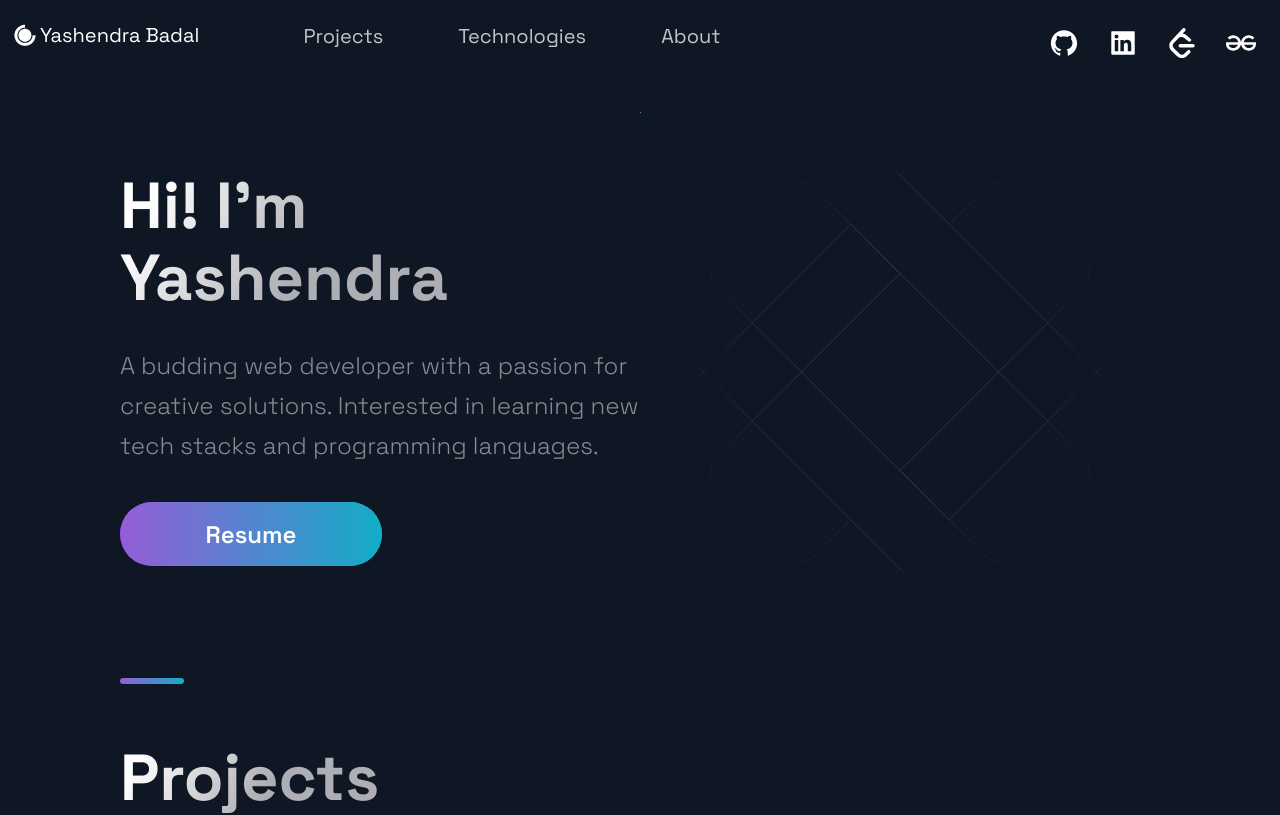
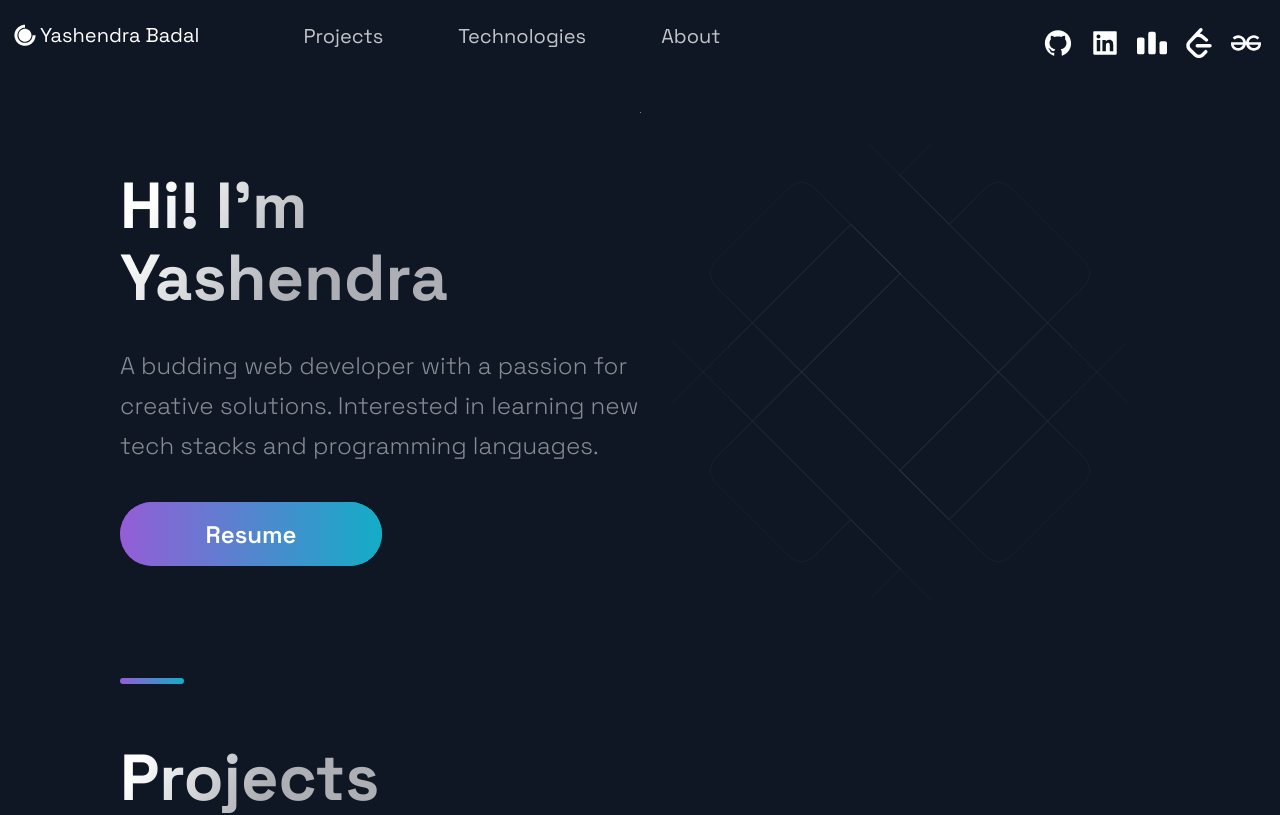
Before and after one commit to ybpheno16/Yashendra-Portfolio, a Next.js app: page / in a window 1280 px wide. Shown: the top 815 px of the page. Built offline with nearby package versions, Linux system fonts and the light colour scheme.

Commit message:
update tech skills

```diff
--- a/src/components/Header/Header.js
+++ b/src/components/Header/Header.js
@@ -5,6 +5,7 @@ import { DiCssdeck } from 'react-icons/di';
 import { SiLeetcode } from "react-icons/si";
 import { Container, Div1, Div2, Div3, NavLink, SocialIcons, Span } from './HeaderStyles';
 import { SiGeeksforgeeks } from "react-icons/si";
+import { SiCodeforces } from "react-icons/si";
 
 
 const Header = () =>  (
@@ -39,18 +40,27 @@ const Header = () =>  (
   rel="noopener noreferrer">
         <AiFillGithub size="3rem"/>
       </SocialIcons>
+
       <SocialIcons href='https://www.linkedin.com/in/yashendrabadal/' target="_blank"
   rel="noopener noreferrer">
         <AiFillLinkedin size="3rem"/>
       </SocialIcons>
+
+        <SocialIcons href='https://codeforces.com/profile/phoenix_2232' target="_blank"
+  rel="noopener noreferrer">
+        <SiCodeforces size="3rem"/>
+      </SocialIcons>
+
       <SocialIcons href='https://leetcode.com/u/YashendraBadal/' target="_blank"
   rel="noopener noreferrer">
         <SiLeetcode size="3rem" />
       </SocialIcons>
+
       <SocialIcons href='https://www.geeksforgeeks.org/user/badal_cloud9/' target="_blank"
   rel="noopener noreferrer">
         <SiGeeksforgeeks size="3rem"/>
       </SocialIcons>
+
     </Div3>
   </Container>
 );
--- a/src/components/Technologies/Technologies.js
+++ b/src/components/Technologies/Technologies.js
@@ -10,7 +10,7 @@ const Technologies = () => (
     <br />
     <SectionTitle>Technologies</SectionTitle>
     <SectionText>
-      Front-end and back-end development are my areas of expertise, giving me an in-depth understanding of the entire web development process. From responsive design and user interface development with HTML, CSS, and JavaScript to server-side scripting with technologies such as Node.js and Express.js, I am skilled in handling a variety of projects.
+      Front-end and back-end development are my areas of expertise, giving me an in-depth understanding of the entire web development process. From responsive design and user interface development with HTML, CSS, and JavaScript to server-side scripting with technologies such as Node.js and Express.js, I am skilled in handling a variety of projects. Alongside this, I work with Generative AI, vector databases, and Retrieval-Augmented Generation (RAG) techniques to build intelligent and efficient applications.
     </SectionText>
     <List>
       <ListItem>
```
